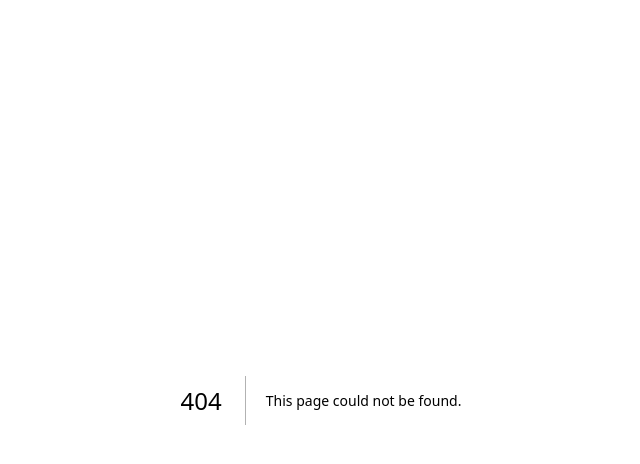
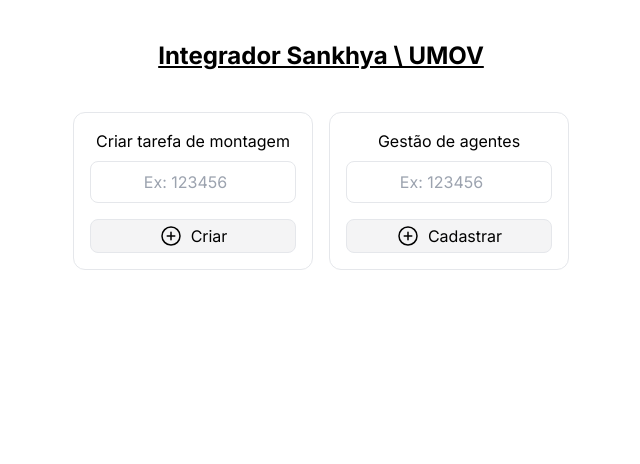
Before and after one commit to lvdamaceno/integrador, a Next.js app: page /umov in a window 1280 px wide. Before the commit this address had no page. Shown: the top 464 px of the page, without its empty margins (319-959 px from the left). Built offline with nearby package versions, Linux system fonts and the light colour scheme; no server answers.

Commit message:
update umov route

```diff
--- /dev/null
+++ b/src/app/umov/page.tsx
@@ -0,0 +1,79 @@
+'use client';
+
+import { MinusCircle, PlusCircle } from '@phosphor-icons/react';
+import { useState } from 'react';
+
+const baseUrl = process.env.NEXT_PUBLIC_URL_BASE;
+const enviaTarefa = process.env.NEXT_PUBLIC_ENDPOINT_ENVIA_TAREFA;
+const gestaoAgente = process.env.NEXT_PUBLIC_ENDPOINT_GESTAO_AGENTE;
+
+async function enviarTarefa(codagente: string, endpoint: any) {
+  try {
+    const response = await fetch(`${baseUrl}${endpoint}${codagente}`);
+    if (response.ok) {
+      const data = await response.json();
+      console.log(data);
+    } else {
+      console.error('Erro ao buscar dados:', response.statusText);
+    }
+  } catch (error) {
+    console.error('Erro ao buscar dados:', error);
+  }
+  window.location.href = '/umov';
+}
+
+export default function Page() {
+  const [value, setValue] = useState('');
+  return (
+    <div className="flex flex-col gap-10 items-center mt-10 mb-10">
+      <h1 className="underline font-bold text-2xl">
+        Integrador Sankhya \ UMOV
+      </h1>
+      <div className="flex flex-col gap-4 sm:flex-row">
+        <div className="flex flex-col gap-2 items-center border border-solid rounded-xl p-4 w-60">
+          <label htmlFor="enviarTarefa">Criar tarefa de montagem</label>
+          <input
+            className="border border-solid rounded-lg text-center w-full mb-2 p-2"
+            type="number"
+            name="enviarTarefa"
+            placeholder="Ex: 123456"
+            onChange={(e) => {
+              setValue(e.currentTarget.value);
+            }}
+          />
+          <button
+            onClick={(event) => {
+              enviarTarefa(value, enviaTarefa);
+            }}
+            className="p-1 border border-solid bg-zinc-100 rounded-lg w-full hover:bg-zinc-300 flex gap-2 justify-center"
+          >
+            <PlusCircle size={24} />
+            Criar
+          </button>
+        </div>
+
+        <div className="flex flex-col gap-2 items-center border border-solid rounded-xl p-4 w-60">
+          <label htmlFor="gestaoAgente">Gestão de agentes</label>
+          <input
+            className="border border-solid rounded-lg text-center w-full mb-2 p-2"
+            type="number"
+            name="gestaoAgente"
+            placeholder="Ex: 123456"
+            onChange={(e) => {
+              setValue(e.currentTarget.value);
+            }}
+          />
+          <button
+            onClick={(event) => {
+              enviarTarefa(value, gestaoAgente);
+            }}
+            className="p-1 border border-solid bg-zinc-100 rounded-lg w-full hover:bg-zinc-300 flex gap-2 justify-center"
+          >
+            <PlusCircle size={24} />
+            Cadastrar
+          </button>
+        </div>
+      </div>
+    </div>
+  );
+}
```
